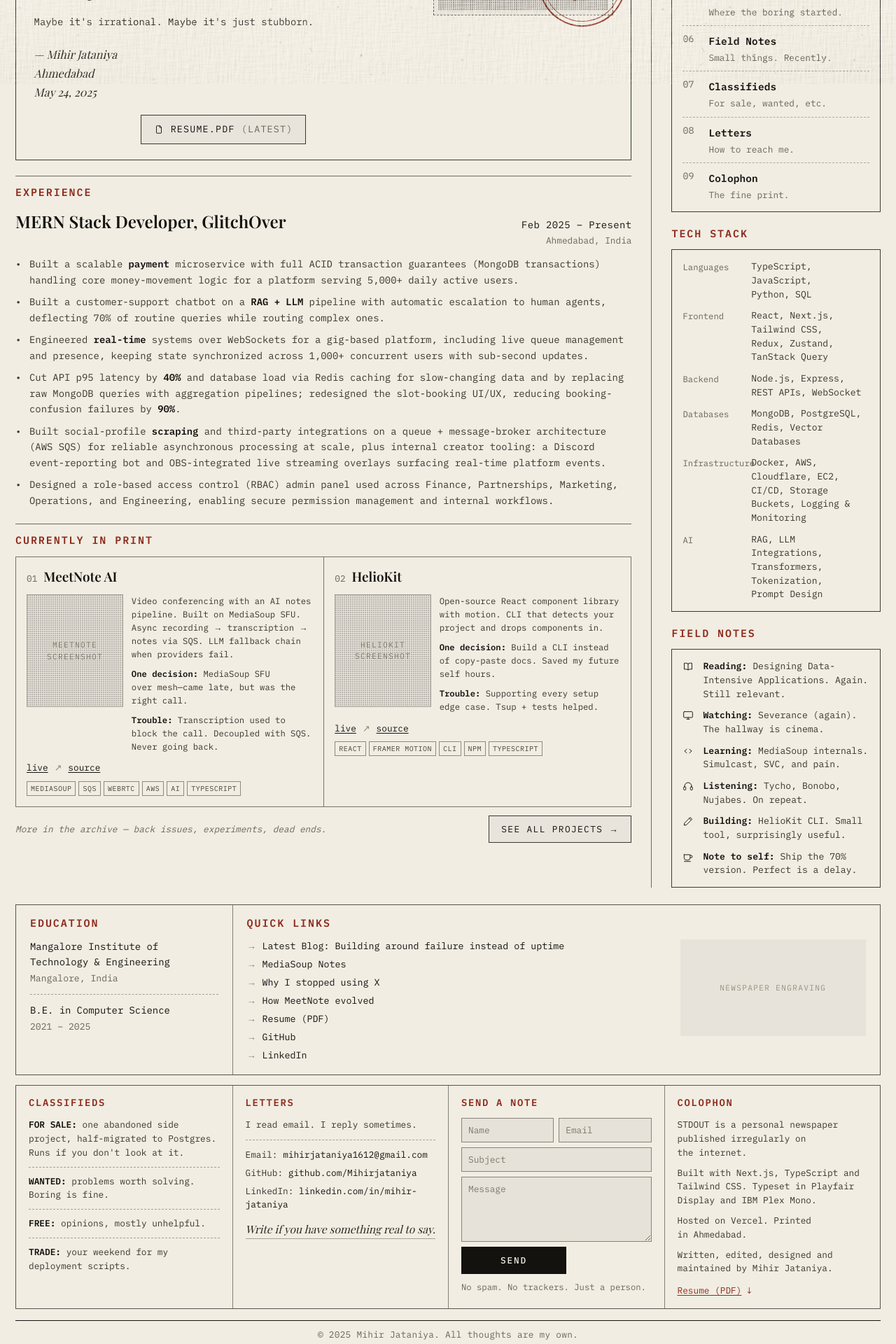
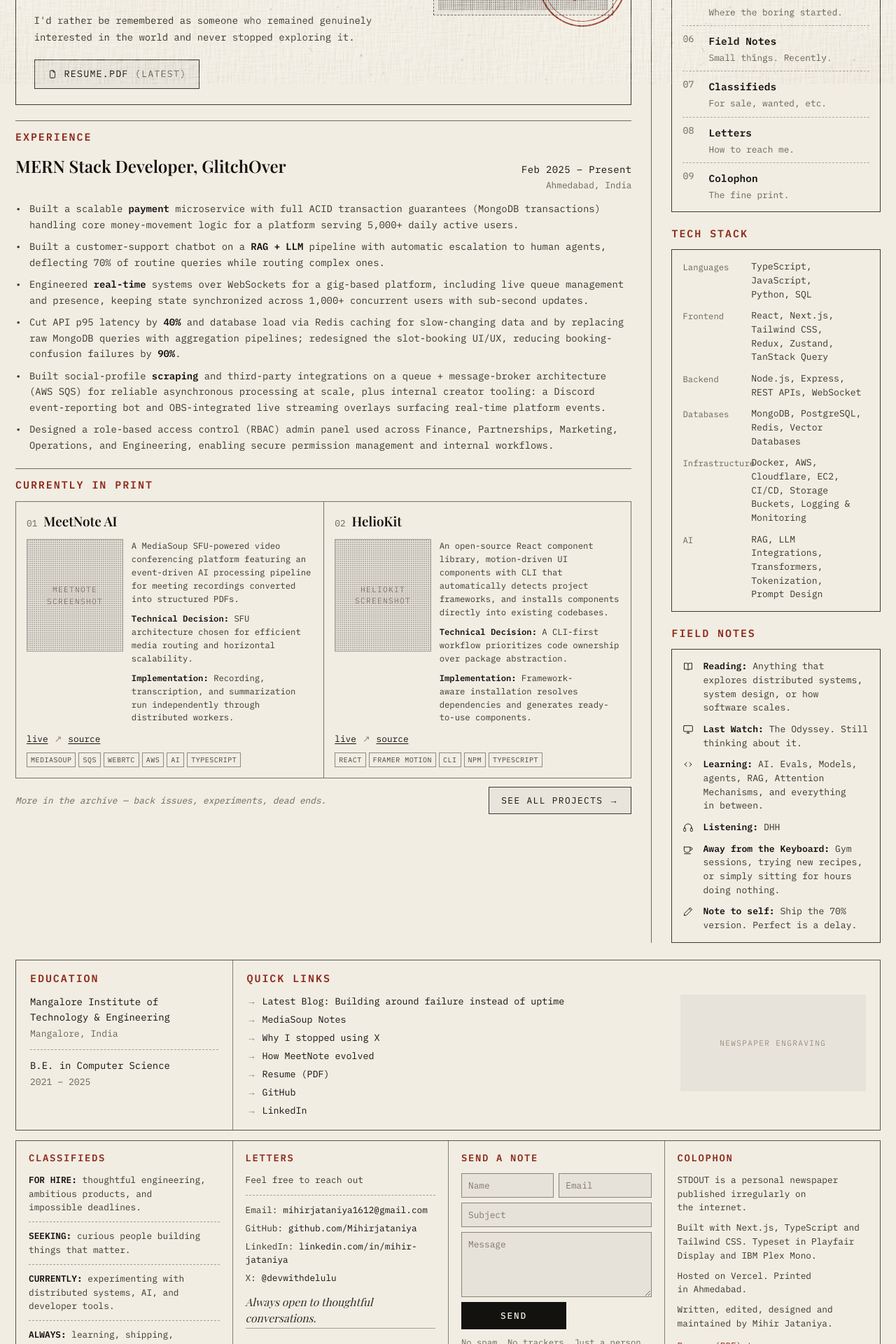
Before and after one commit to Mihirjataniya/mihir-portfolio, a Next.js app: page / in a window 1280 px wide. Shown: the part 680-2600 px from the top of the page at 70% size. Built offline with nearby package versions, Linux system fonts and the light colour scheme; a web font is replaced by a local one.

Commit message:
CONTENT CHANGES

```diff
--- a/src/app/page.tsx
+++ b/src/app/page.tsx
@@ -43,7 +43,7 @@ export default function Home() {
           <QuadRow />
 
           <footer className="mt-[16px] border-t border-ink pt-[10px] text-center font-mono text-[calc(11.5px*var(--ts))] tracking-[0.02em] text-ink-mute">
-            &copy; 2025 Mihir Jataniya. All thoughts are my own.
+            &copy; 2026 Mihir Jataniya. All thoughts are my own.
           </footer>
         </div>
       </div>
--- a/src/components/FromTheDesk.tsx
+++ b/src/components/FromTheDesk.tsx
@@ -29,33 +29,27 @@ export default function FromTheDesk({ showStamp = true }: { showStamp?: boolean
       <div className="frame grid grid-cols-1 gap-[clamp(18px,2.4vw,30px)] px-[clamp(16px,2vw,26px)] pt-[clamp(16px,1.9vw,24px)] pb-[clamp(16px,1.7vw,22px)] p600:grid-cols-[minmax(0,1fr)_clamp(calc(208px*var(--ts)),31%,calc(336px*var(--ts)))]">
         <div className="min-w-0">
           <h2 className="font-display text-[calc(clamp(26px,3.05vw,40px)*var(--ts))] leading-[1.08] font-semibold tracking-[-0.008em] text-ink">
-            I keep choosing the harder infrastructure.
+            The more i learn,<br />  The more i want to Explore
           </h2>
 
           <p className="mt-[18px] font-mono text-[calc(13px*var(--ts))] leading-[1.78] text-ink-3 italic">
-            It&apos;s slower. Messier. Usually invisible.
+            I've come to believe that curiosity is less about finding answers and more about staying open to change.
             <br />
-            But it compounds. Interfaces can be rebuilt.
-            <br />
-            Plumbing, once ignored, leaks everywhere.
           </p>
 
           <p className="mt-[17px] font-mono text-[calc(12.5px*var(--ts))] leading-[1.7] text-ink-3">
-            Right now I care more about systems that don&apos;t break under load, async work that
-            survives failure, and APIs that don&apos;t become regrets.
+           It has led me toward technology, but also toward design, stories, photography, late-night ideas, and countless conversations that reshaped the way I think. I don't want to be defined by a single skill or profession
           </p>
 
           <p className="mt-[14px] font-mono text-[calc(12.5px*var(--ts))] leading-[1.7] text-ink-3">
-            Maybe it&apos;s irrational. Maybe it&apos;s just stubborn.
+            I'd rather be remembered as someone who remained genuinely interested in the world and never stopped exploring it.
           </p>
 
-          <div className="mt-[22px] grid gap-[3px] font-display text-[calc(14.5px*var(--ts))] text-ink-2 italic">
+          {/* <div className="mt-[22px] grid gap-[3px] font-display text-[calc(14.5px*var(--ts))] text-ink-2 italic">
             <div>&mdash; {masthead.author}</div>
-            <div>{masthead.city}</div>
-            <div>{masthead.date}</div>
-          </div>
+          </div> */}
 
-          <div className="mt-[20px] flex justify-center">
+          <div className="mt-[20px] flex justify-start">
             <a
               href={masthead.resumeHref}
               className="press-btn gap-[10px] px-[18px] py-[10px] text-[calc(12px*var(--ts))] tracking-[0.09em]"
--- a/src/components/Projects.tsx
+++ b/src/components/Projects.tsx
@@ -51,10 +51,11 @@ function ProjectCard({ project, first }: { project: Project; first: boolean }) {
         <div className="grid min-w-0 gap-[9px] font-mono text-[calc(11px*var(--ts))] leading-[1.55] text-ink-3">
           <p>{project.summary}</p>
           <p>
-            <strong className="font-semibold text-ink">One decision:</strong> {project.decision}
+            <strong className="font-semibold text-ink">Technical Decision:</strong> {project.decision}
           </p>
           <p>
-            <strong className="font-semibold text-ink">Trouble:</strong> {project.trouble}
+            <strong className="font-semibold text-ink">Implementation:</strong>{" "}
+            {project.implementation}
           </p>
         </div>
       </div>
--- a/src/components/QuadRow.tsx
+++ b/src/components/QuadRow.tsx
@@ -32,7 +32,7 @@ export default function QuadRow() {
       <section id="letters" className={`min-w-0 px-[18px] pt-[14px] pb-[16px] ${cells[1]}`}>
         <div className="kicker kicker-sm">Letters</div>
         <div className="mt-[11px] font-mono text-[calc(11.5px*var(--ts))] leading-[1.55] text-ink-3">
-          I read email. I reply sometimes.
+          Feel free to reach out
         </div>
         <div className="dash-rule my-[11px]" />
         <div className="grid gap-[7px] font-mono text-[calc(11.5px*var(--ts))] leading-[1.5] text-ink-3">
@@ -51,9 +51,15 @@ export default function QuadRow() {
               {contact.linkedin.label}
             </a>
           </div>
+          <div>
+            X:{" "}
+            <a href={contact.x.href} target="_blank" rel="noreferrer">
+              {contact.x.label}
+            </a>
+          </div>
         </div>
         <p className="mt-[14px] inline-block border-b border-rule-35 pb-[2px] font-display text-[calc(14px*var(--ts))] leading-[1.45] text-ink-2 italic">
-          Write if you have something real to say.
+          Always open to thoughtful conversations.
         </p>
       </section>
 
--- a/src/data/issue.ts
+++ b/src/data/issue.ts
@@ -33,7 +33,7 @@ export const contents = [
   { no: "01", title: "From the Desk", href: "#desk", blurb: "Why I build the plumbing." },
   {
     no: "02",
-    title: "Experience at GlitchOver",
+    title: "Experience",
     href: "#experience",
     blurb: "What I shipped and learned.",
   },
@@ -68,7 +68,7 @@ export type Project = {
   imageAlt: string;
   summary: string;
   decision: string;
-  trouble: string;
+  implementation: string;
   live: string;
   source: string;
   tags: string[];
@@ -81,9 +81,10 @@ export const projects: Project[] = [
     imageId: "stdout-proj-1",
     imageAlt: "MeetNote screenshot",
     summary:
-      "Video conferencing with an AI notes pipeline. Built on MediaSoup SFU. Async recording → transcription → notes via SQS. LLM fallback chain when providers fail.",
-    decision: "MediaSoup SFU over mesh—came late, but was the right call.",
-    trouble: "Transcription used to block the call. Decoupled with SQS. Never going back.",
+      "A MediaSoup SFU-powered video conferencing platform featuring an event-driven AI processing pipeline for meeting recordings converted into structured PDFs.",
+    decision: "SFU architecture chosen for efficient media routing and horizontal scalability.",
+    implementation:
+      "Recording, transcription, and summarization run independently through distributed workers.",
     live: "#print",
     source: "#print",
     tags: ["MediaSoup", "SQS", "WebRTC", "AWS", "AI", "TypeScript"],
@@ -94,9 +95,10 @@ export const projects: Project[] = [
     imageId: "stdout-proj-2",
     imageAlt: "HelioKit screenshot",
     summary:
-      "Open-source React component library with motion. CLI that detects your project and drops components in.",
-    decision: "Build a CLI instead of copy-paste docs. Saved my future self hours.",
-    trouble: "Supporting every setup edge case. Tsup + tests helped.",
+      "An open-source React component library, motion-driven UI components with CLI that automatically detects project frameworks, and installs components directly into existing codebases.",
+    decision: "A CLI-first workflow prioritizes code ownership over package abstraction.",
+    implementation:
+      "Framework-aware installation resolves dependencies and generates ready-to-use components.",
     live: "#print",
     source: "#print",
     tags: ["React", "Framer Motion", "CLI", "npm", "TypeScript"],
@@ -122,13 +124,25 @@ export const fieldNotes = [
   {
     icon: "book",
     label: "Reading:",
-    text: "Designing Data-Intensive Applications. Again. Still relevant.",
+    text: "Anything that explores distributed systems, system design, or how software scales.",
   },
-  { icon: "screen", label: "Watching:", text: "Severance (again). The hallway is cinema." },
-  { icon: "code", label: "Learning:", text: "MediaSoup internals. Simulcast, SVC, and pain." },
-  { icon: "headphones", label: "Listening:", text: "Tycho, Bonobo, Nujabes. On repeat." },
-  { icon: "pen", label: "Building:", text: "HelioKit CLI. Small tool, surprisingly useful." },
-  { icon: "mug", label: "Note to self:", text: "Ship the 70% version. Perfect is a delay." },
+  { icon: "screen", label: "Last Watch:", text: "The Odyssey. Still thinking about it." },
+  {
+    icon: "code",
+    label: "Learning:",
+    text: "AI. Evals, Models, agents, RAG, Attention Mechanisms, and everything in between.",
+  },
+  {
+    icon: "headphones",
+    label: "Listening:",
+    text: "DHH",
+  },
+  {
+    icon: "mug",
+    label: "Away from the Keyboard:",
+    text: "Gym sessions, trying new recipes, or simply sitting for hours doing nothing.",
+  },
+  { icon: "pen", label: "Note to self:", text: "Ship the 70% version. Perfect is a delay." },
 ] as const;
 
 export const education = {
@@ -150,12 +164,15 @@ export const quickLinks = [
 
 export const classifieds = [
   {
-    head: "FOR SALE:",
-    body: "one abandoned side project, half-migrated to Postgres. Runs if you don't look at it.",
+    head: "FOR HIRE:",
+    body: "thoughtful engineering, ambitious products, and impossible deadlines.",
   },
-  { head: "WANTED:", body: "problems worth solving. Boring is fine." },
-  { head: "FREE:", body: "opinions, mostly unhelpful." },
-  { head: "TRADE:", body: "your weekend for my deployment scripts." },
+  { head: "SEEKING:", body: "curious people building things that matter." },
+  {
+    head: "CURRENTLY:",
+    body: "experimenting with distributed systems, AI, and developer tools.",
+  },
+  { head: "ALWAYS:", body: "learning, shipping, and improving." },
 ] as const;
 
 export const contact = {
@@ -165,6 +182,7 @@ export const contact = {
     label: "linkedin.com/in/mihir-jataniya",
     href: "https://linkedin.com/in/mihir-jataniya",
   },
+  x : { label: "@devwithdelulu", href: "https://x.com/devwithdelulu" },
 } as const;
 
 export const colophon = [
```
